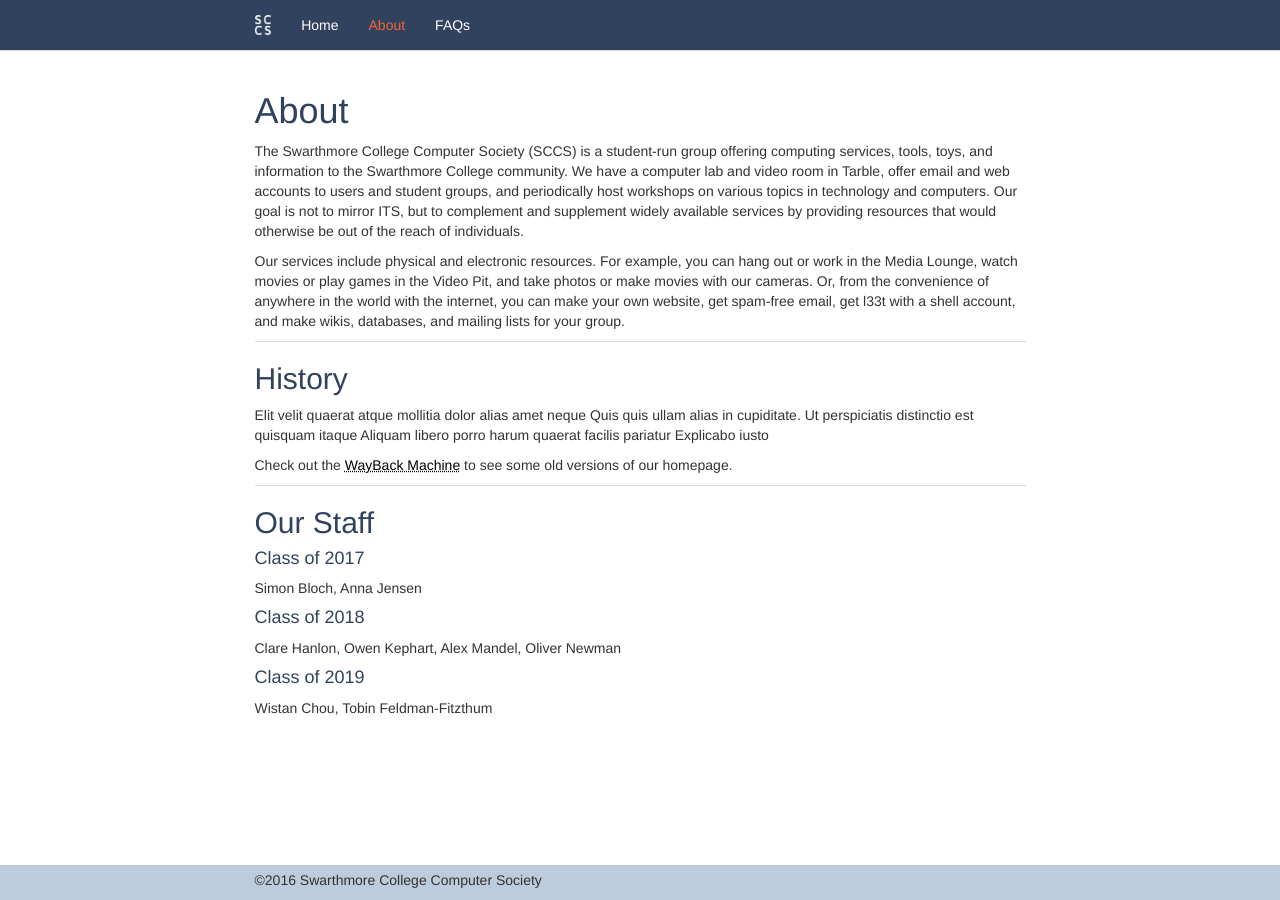
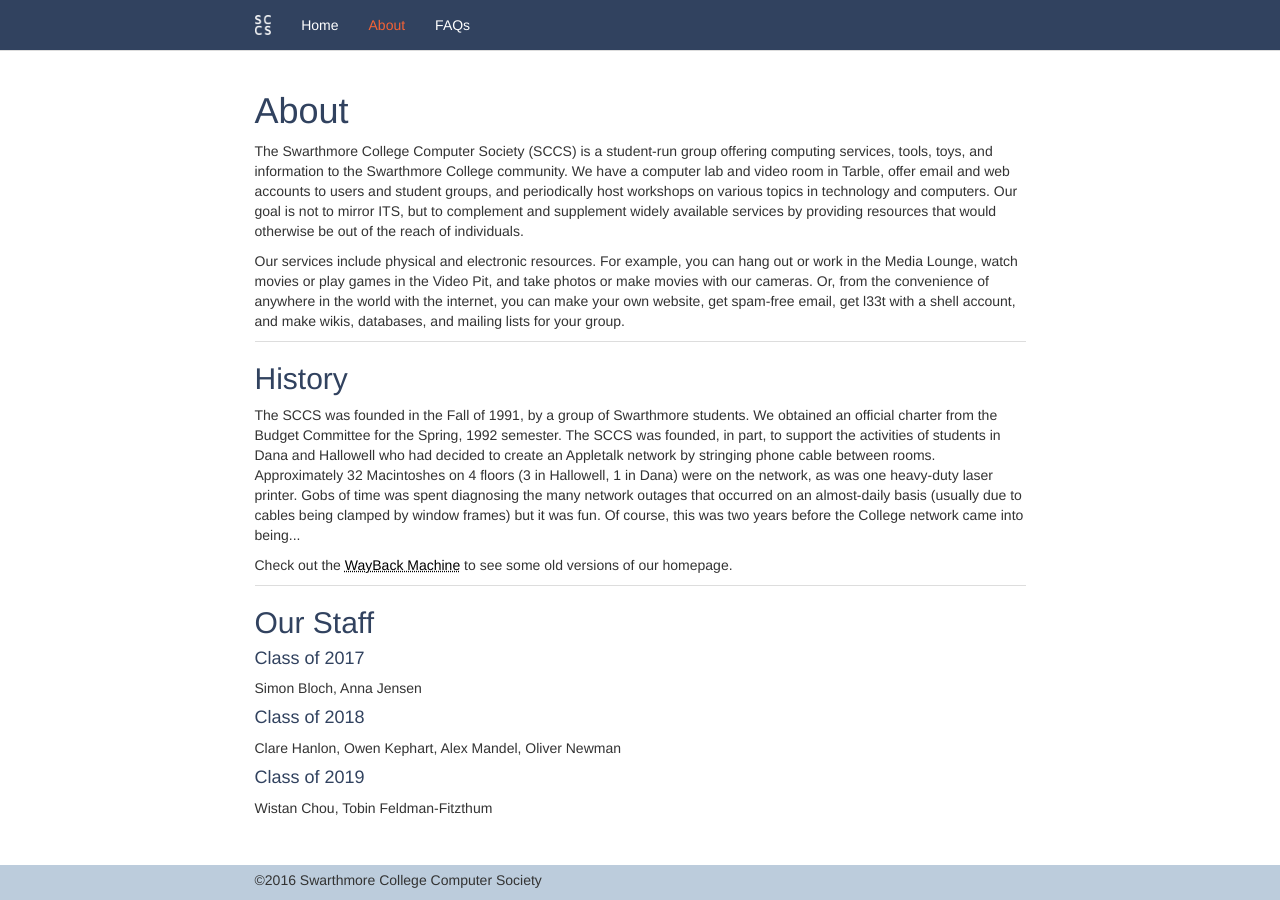
Before and after one commit to swat-sccs/sccs-home, a Jekyll site: the page built from about/index.html, in a window 1280 px wide. Built offline with Jekyll 4.4.1, drawn with Linux system fonts in a browser that asks for light colours.

Commit message:
Add history info

```diff
--- a/about/index.html
+++ b/about/index.html
@@ -26,7 +26,16 @@ permalink: /about/
 
   <section>
     <h2>History</h2>
-    <p>Elit velit quaerat atque mollitia dolor alias amet neque Quis quis ullam alias in cupiditate. Ut perspiciatis distinctio est quisquam itaque Aliquam libero porro harum quaerat facilis pariatur Explicabo iusto</p>
+    <p>The SCCS was founded in the Fall of 1991, by a group of Swarthmore
+    students. We obtained an official charter from the Budget Committee for the
+    Spring, 1992 semester. The SCCS was founded, in part, to support the
+    activities of students in Dana and Hallowell who had decided to create an
+    Appletalk network by stringing phone cable between rooms. Approximately 32
+    Macintoshes on 4 floors (3 in Hallowell, 1 in Dana) were on the network, as
+    was one heavy-duty laser printer. Gobs of time was spent diagnosing the
+    many network outages that occurred on an almost-daily basis (usually due to
+    cables being clamped by window frames) but it was fun. Of course, this was
+    two years before the College network came into being...</p>
     <p>Check out the
       <a target="_blank" href="https://web.archive.org/web/*/sccs.swarthmore.edu">WayBack Machine</a>
       to see some old versions of our homepage.
```
